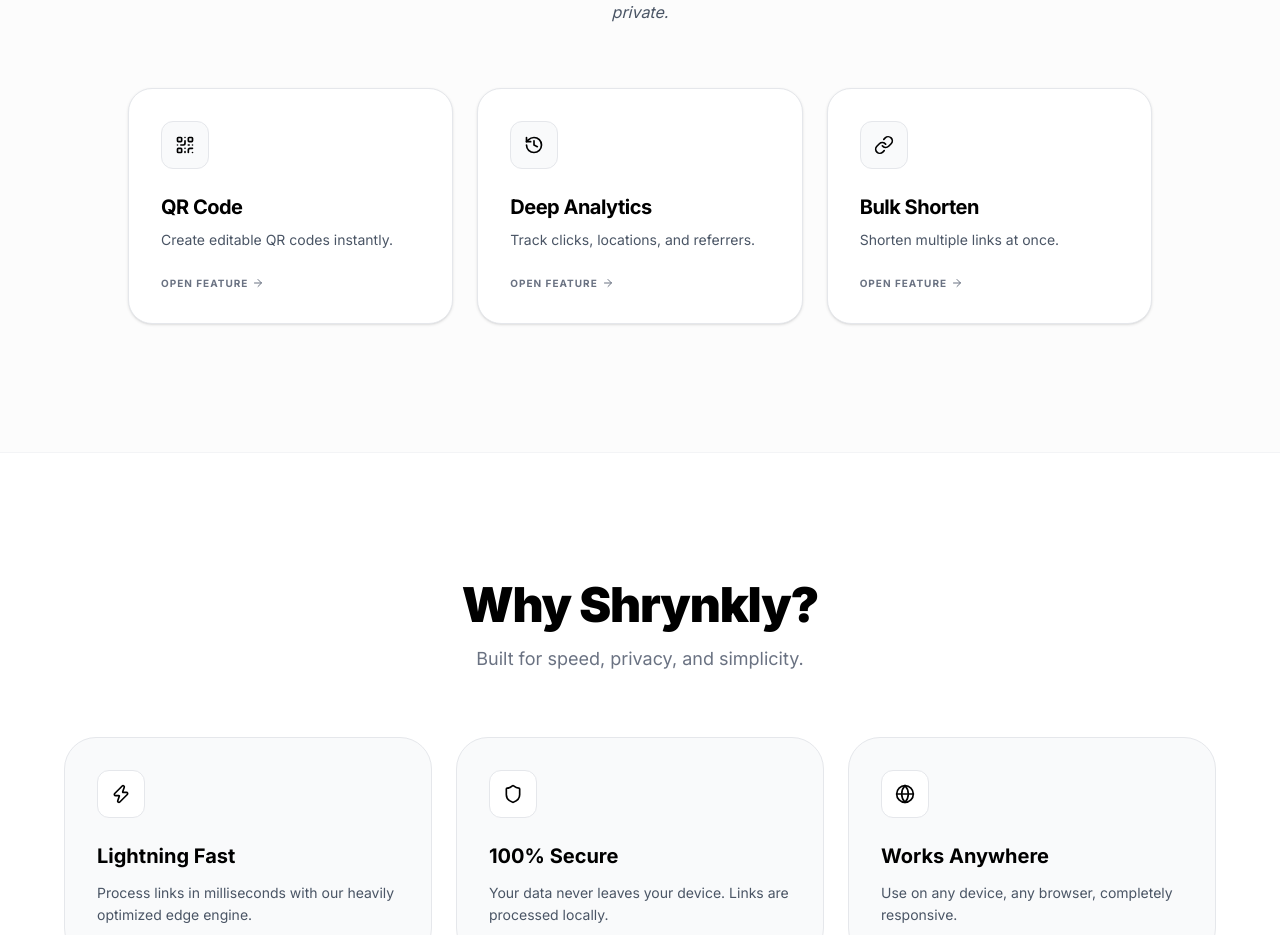
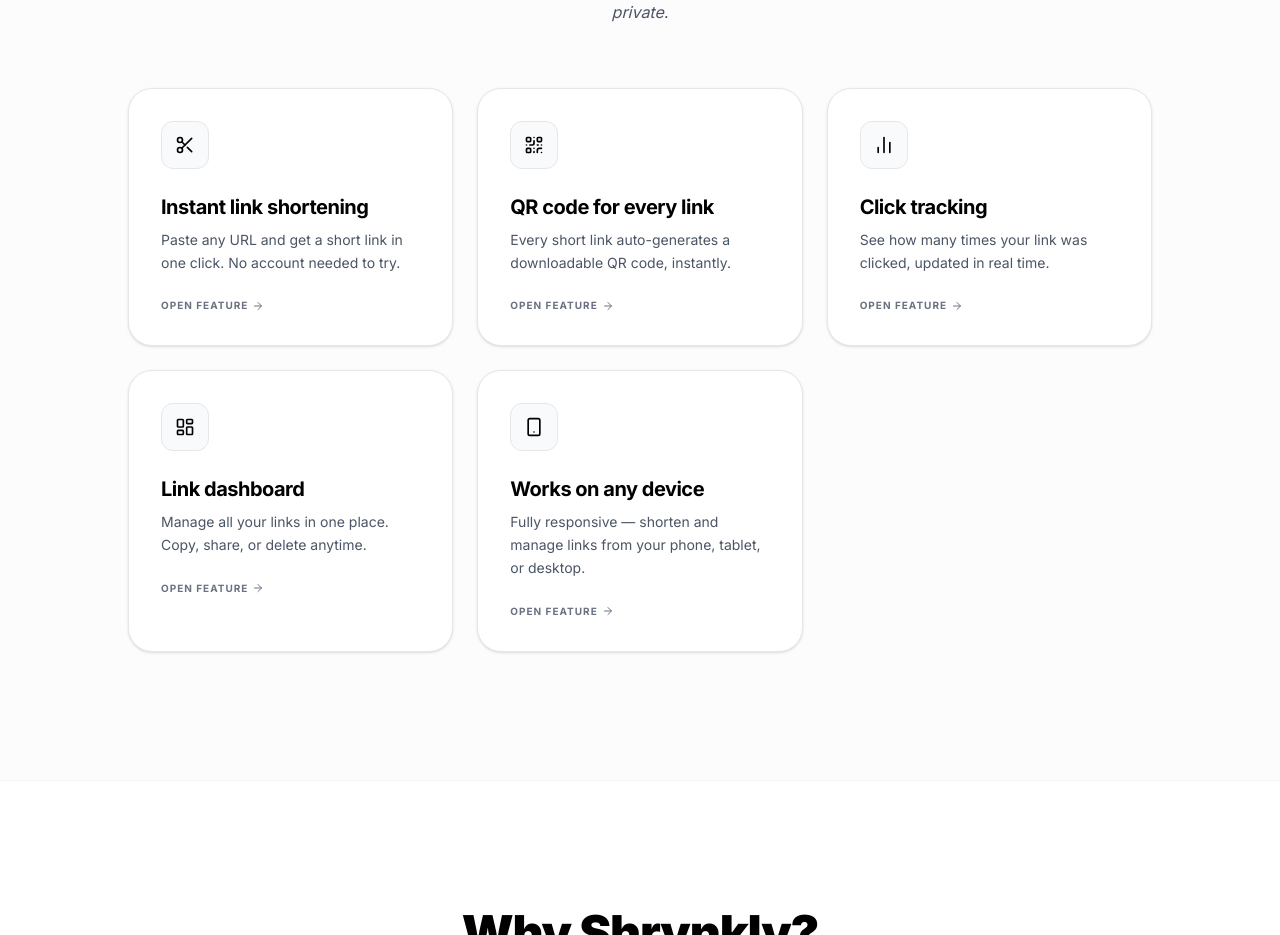
Before and after one commit to thepriyanshbhatt/Shrynkly-URL-Shortner, a React (Vite) app in the folder frontend/: page / in a window 1280 px wide. Shown: the part 1264-2199 px from the top of the page. Built offline with nearby package versions, Linux system fonts and the light colour scheme.

Commit message:
Update premium features list

```diff
--- a/frontend/src/App.jsx
+++ b/frontend/src/App.jsx
@@ -1,5 +1,5 @@
 import { useState, useEffect } from 'react';
-import { Link, ArrowRight, Check, Copy, QrCode, Zap, History, Trash2, Scissors, Globe, Layers, Shield, Clock, Sun, Moon } from 'lucide-react';
+import { Link, ArrowRight, Check, Copy, QrCode, Zap, History, Trash2, Scissors, Globe, Layers, Shield, Clock, Sun, Moon, BarChart2, LayoutDashboard, Smartphone } from 'lucide-react';
 import { motion, AnimatePresence } from 'framer-motion';
 import { QRCodeSVG } from 'qrcode.react';
 import { useLinkStore } from './stores/useLinkStore';
@@ -325,9 +325,11 @@
 
           <div className="grid grid-cols-1 md:grid-cols-2 lg:grid-cols-3 gap-6">
             {[
-              { icon: <QrCode size={20} />, title: 'QR Code', desc: 'Create editable QR codes instantly.' },
-              { icon: <History size={20} />, title: 'Deep Analytics', desc: 'Track clicks, locations, and referrers.' },
-              { icon: <Link size={20} />, title: 'Bulk Shorten', desc: 'Shorten multiple links at once.' },
+              { icon: <Scissors size={20} />, title: 'Instant link shortening', desc: 'Paste any URL and get a short link in one click. No account needed to try.' },
+              { icon: <QrCode size={20} />, title: 'QR code for every link', desc: 'Every short link auto-generates a downloadable QR code, instantly.' },
+              { icon: <BarChart2 size={20} />, title: 'Click tracking', desc: 'See how many times your link was clicked, updated in real time.' },
+              { icon: <LayoutDashboard size={20} />, title: 'Link dashboard', desc: 'Manage all your links in one place. Copy, share, or delete anytime.' },
+              { icon: <Smartphone size={20} />, title: 'Works on any device', desc: 'Fully responsive — shorten and manage links from your phone, tablet, or desktop.' },
             ].map((feature, i) => (
               <div key={i} className="bg-white dark:bg-[#111] border border-gray-200 dark:border-white/10 rounded-[1.5rem] p-8 hover:border-gray-400 dark:hover:border-white/30 transition-all duration-300 hover:-translate-y-2 hover:shadow-2xl dark:hover:shadow-[0_20px_50px_rgba(255,255,255,0.05)] group cursor-pointer shadow-sm dark:shadow-none">
                 <div className="w-12 h-12 bg-gray-50 dark:bg-[#1a1a1a] border border-gray-200 dark:border-white/10 rounded-xl flex items-center justify-center text-black dark:text-white mb-6 group-hover:scale-110 transition-transform duration-300">
```
